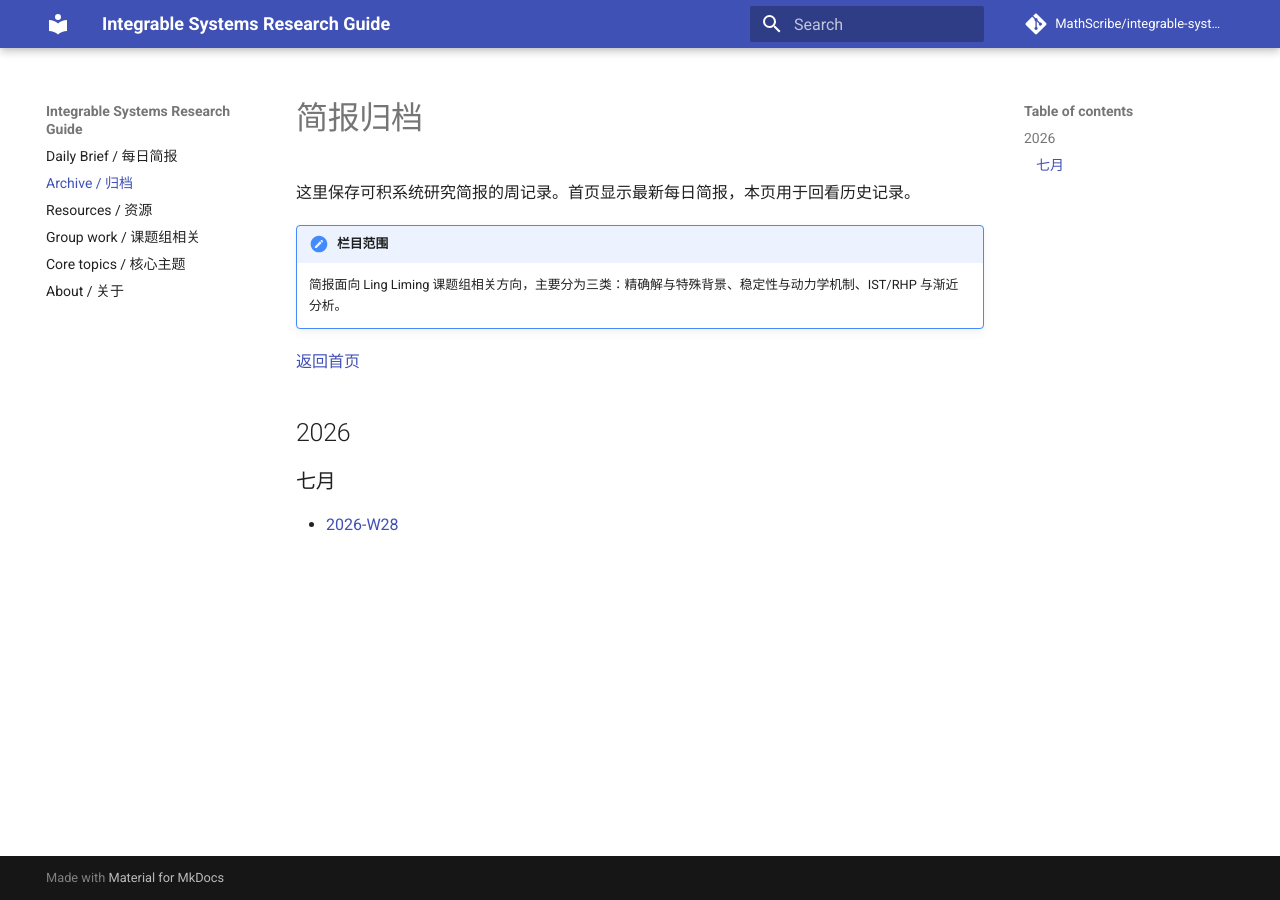
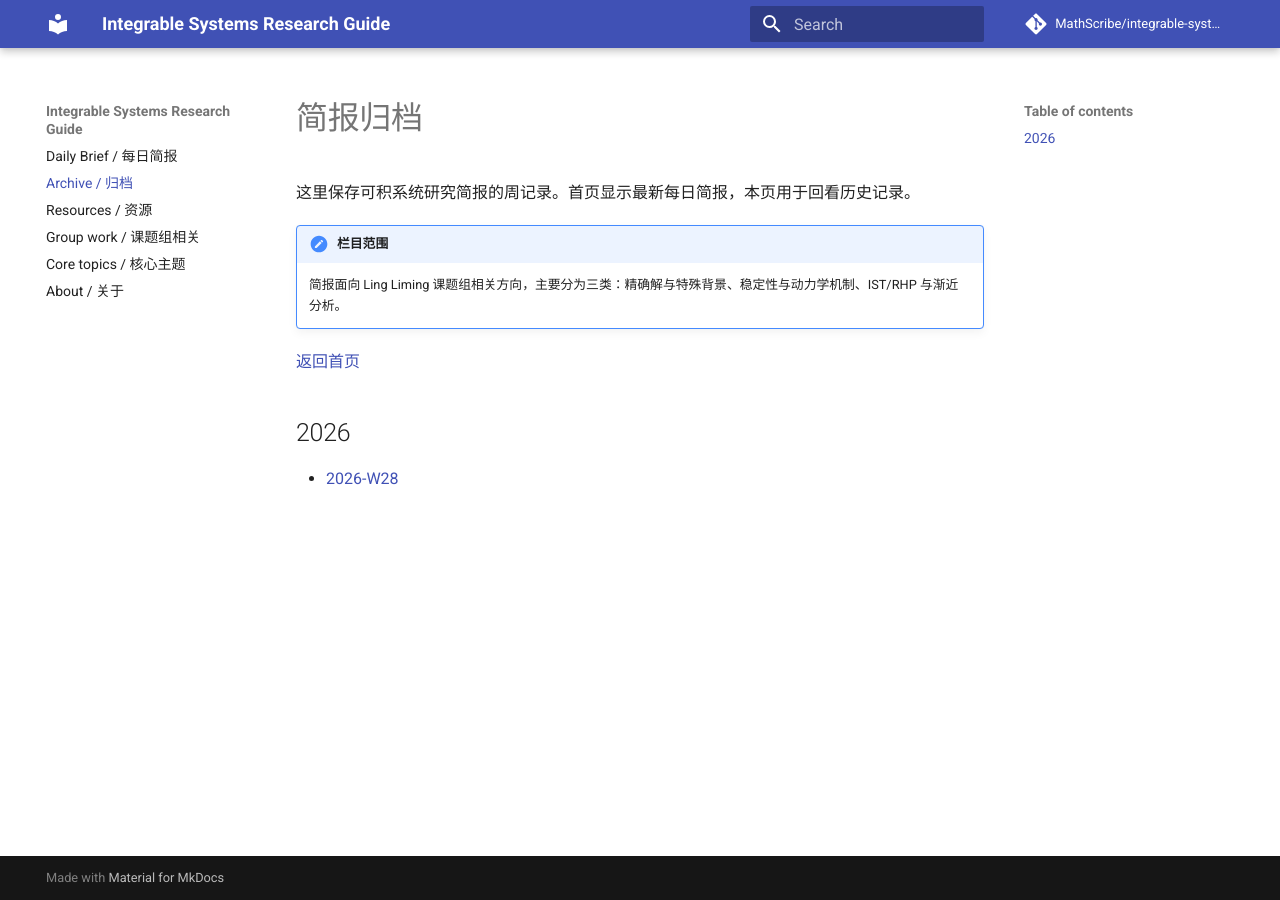
Before and after one commit to MathScribe/integrable-systems-guide, an MkDocs documentation site: the page built from docs/radar/index.md, in a window 1280 px wide. Built offline with MkDocs 1.6.1 and Material for MkDocs 9.7.7, drawn with Linux system fonts in a browser that asks for light colours; comment, search, counter and statistics services are not loaded.

Commit message:
Flatten radar archive index

```diff
--- a/docs/radar/index.md
+++ b/docs/radar/index.md
@@ -9,6 +9,4 @@
 
 ## 2026
 
-### 七月
-
 - [2026-W28](2026-W28.md)
```
